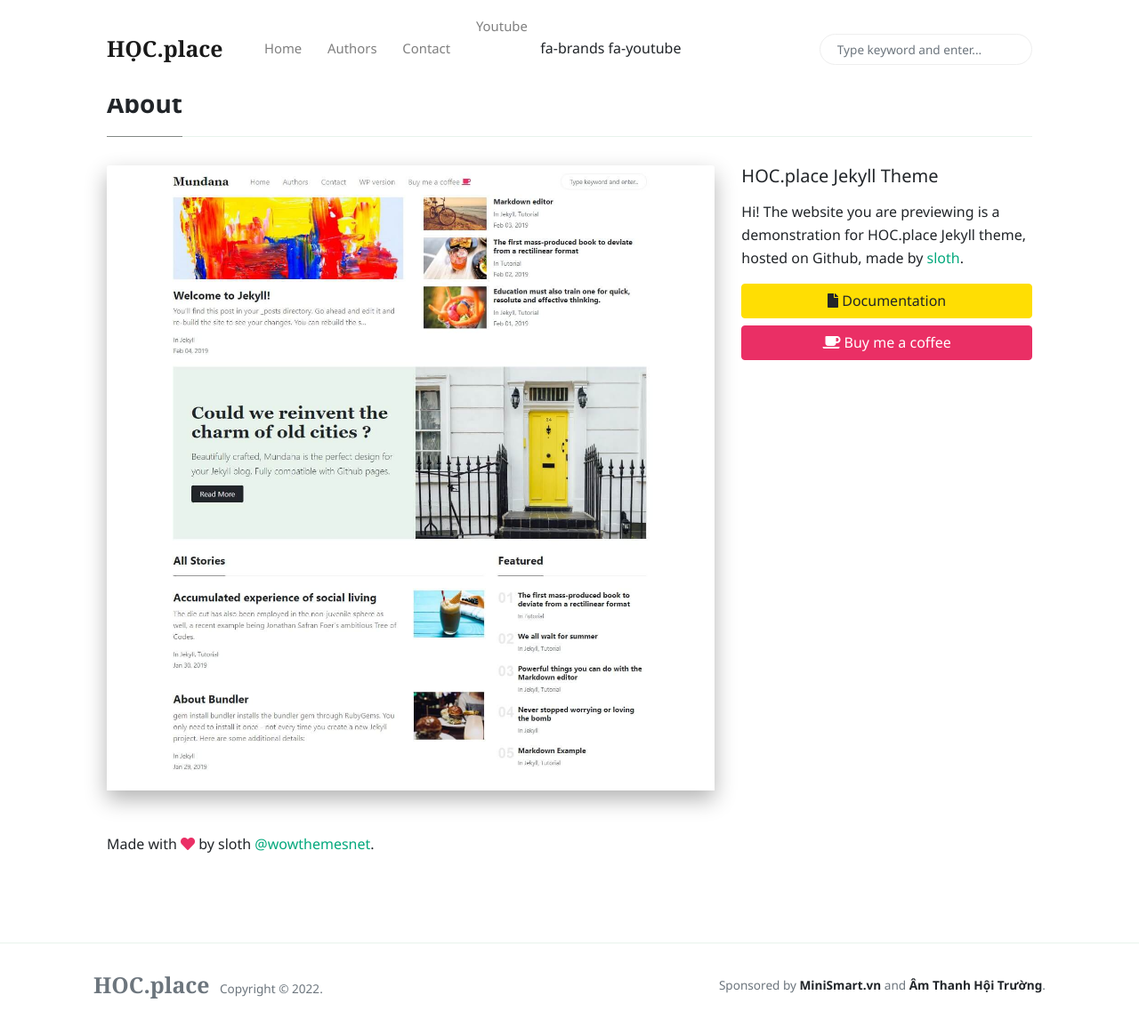
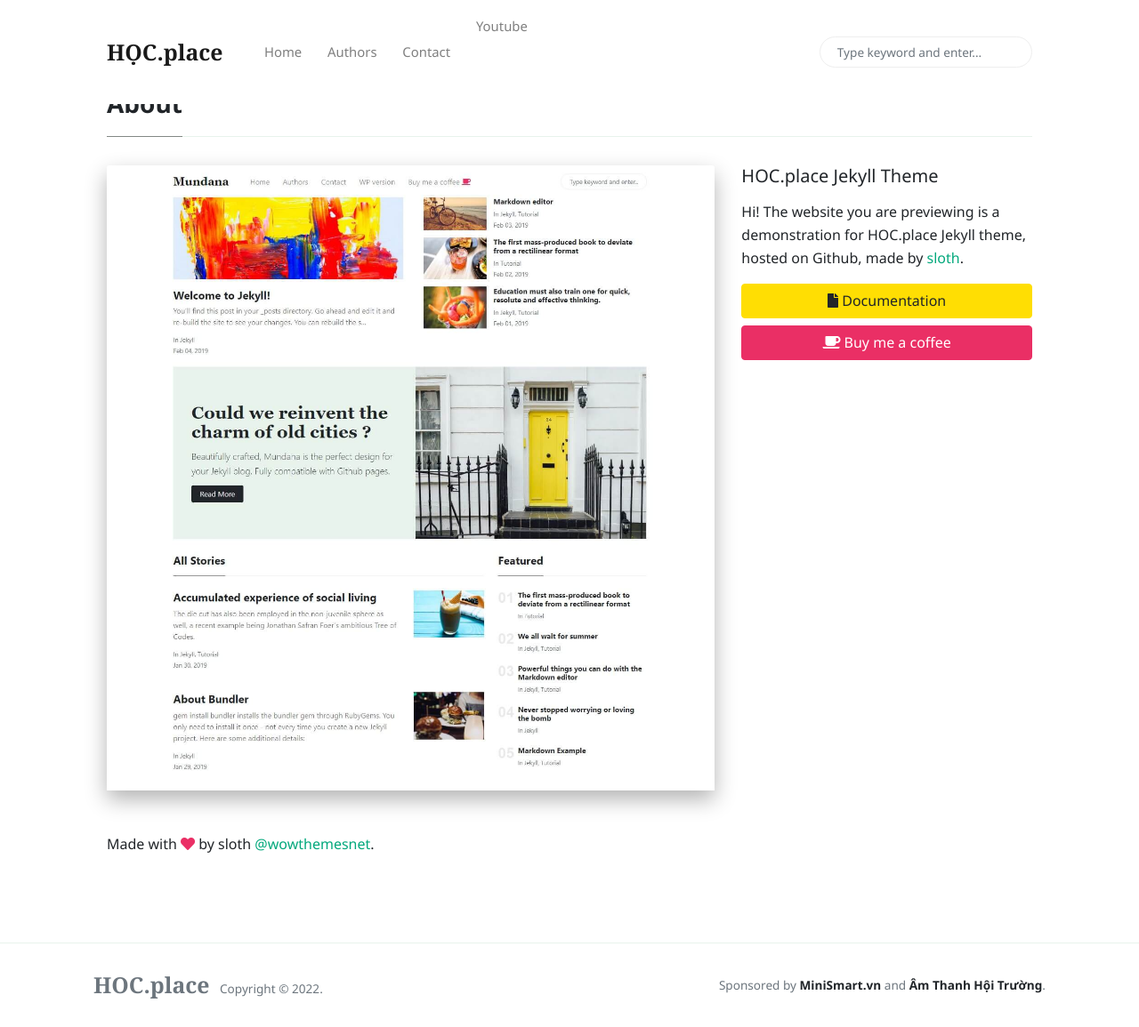
Before and after one commit to hocbaicungcon/hoc, a Jekyll site: the page built from _pages/about.md, in a window 1280 px wide and 1155 px high. Shown: the whole window at 89% size. Built offline with Jekyll 4.4.1, drawn with Linux system fonts in a browser that asks for light colours; nearby versions of some CDN libraries; comment, search, counter and statistics services are not loaded.

Commit message:
Update menu-header.html

```diff
--- a/_includes/menu-header.html
+++ b/_includes/menu-header.html
@@ -16,6 +16,5 @@
 <a target="_blank" class="nav-link" href="https://www.wowthemes.net/themes/HOC.place-ghost/">Ghost</a>
 </li> -->
 <li class="nav-item">
-<a target="_blank" class="nav-link" href="https://youtube.com/dummyfresher">Youtube<svg xmlns="http://www.w3.org/2000/svg" viewBox="0 0 576 512"><!--! Font Awesome Pro 6.2.0 by @fontawesome - https://fontawesome.com License - https://fontawesome.com/license (Commercial License) Copyright 2022 Fonticons, Inc. --><path d="M549.655 124.083c-6.281-23.65-24.787-42.276-48.284-48.597C458.781 64 288 64 288 64S117.22 64 74.629 75.486c-23.497 6.322-42.003 24.947-48.284 48.597-11.412 42.867-11.412 132.305-11.412 132.305s0 89.438 11.412 132.305c6.281 23.65 24.787 41.5 48.284 47.821C117.22 448 288 448 288 448s170.78 0 213.371-11.486c23.497-6.321 42.003-24.171 48.284-47.821 11.412-42.867 11.412-132.305 11.412-132.305s0-89.438-11.412-132.305zm-317.51 213.508V175.185l142.739 81.205-142.739 81.201z"/></svg></i></a>
+<a target="_blank" class="nav-link" href="https://youtube.com/dummyfresher">Youtube<svg xmlns="http://www.w3.org/2000/svg" viewBox="0 0 256 256"><path d="M549.655 124.083c-6.281-23.65-24.787-42.276-48.284-48.597C458.781 64 288 64 288 64S117.22 64 74.629 75.486c-23.497 6.322-42.003 24.947-48.284 48.597-11.412 42.867-11.412 132.305-11.412 132.305s0 89.438 11.412 132.305c6.281 23.65 24.787 41.5 48.284 47.821C117.22 448 288 448 288 448s170.78 0 213.371-11.486c23.497-6.321 42.003-24.171 48.284-47.821 11.412-42.867 11.412-132.305 11.412-132.305s0-89.438-11.412-132.305zm-317.51 213.508V175.185l142.739 81.205-142.739 81.201z"/></svg></i></a>
 </li>
-fa-brands fa-youtube
```
